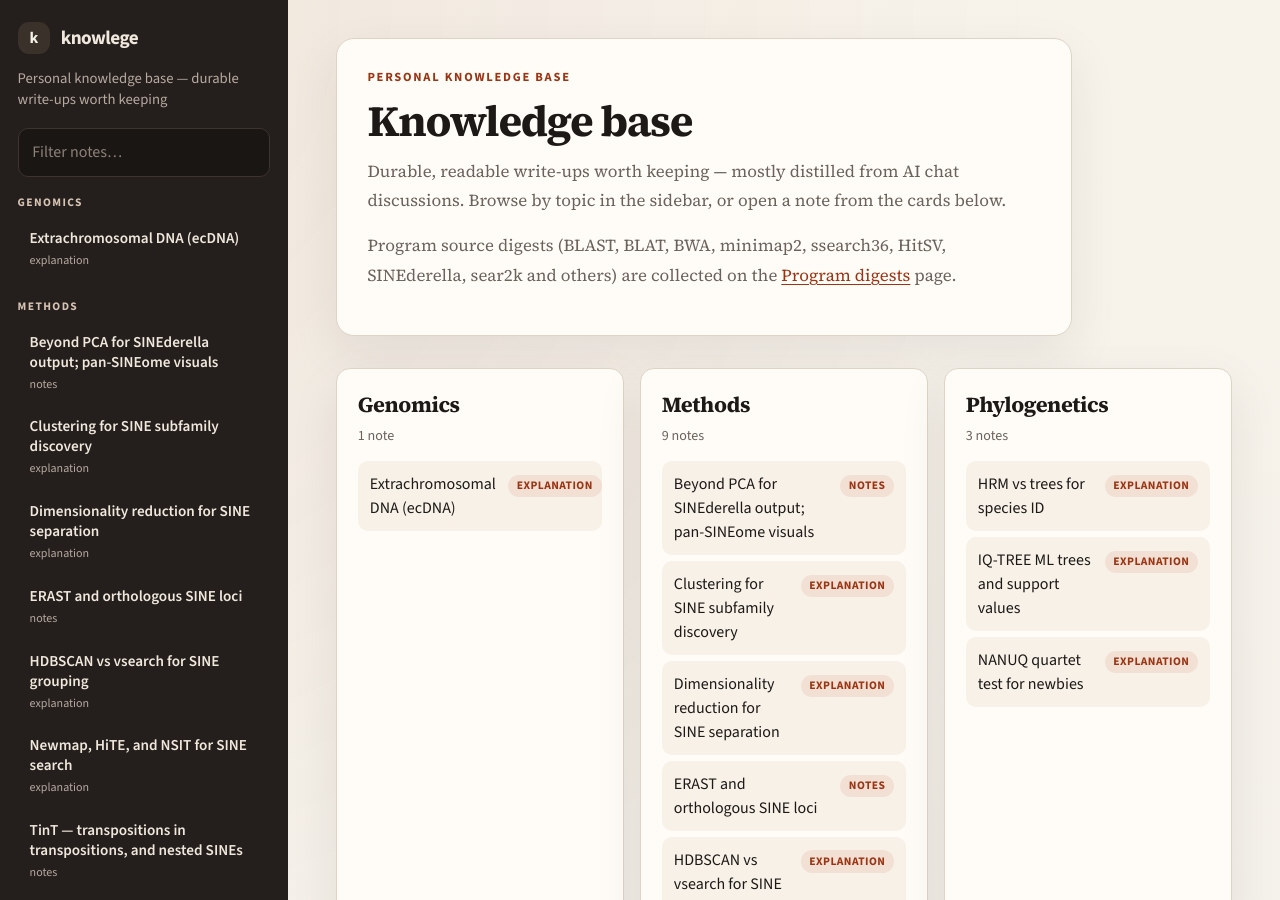
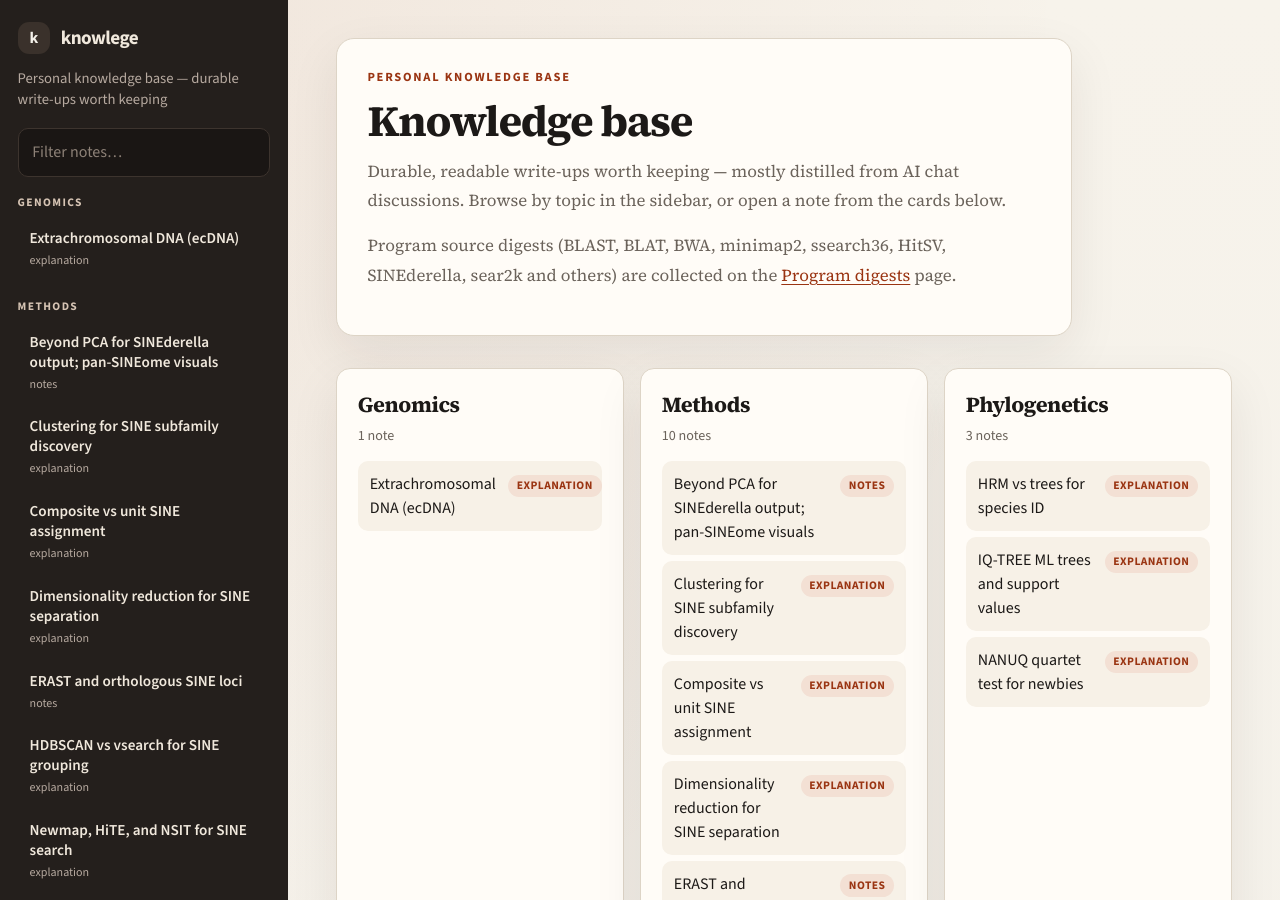
Before and after one commit to Toki-bio/knowlege, a Jekyll site: the page built from index.md, in a window 1280 px wide and 900 px high. Built offline with Jekyll 4.4.1, drawn with Linux system fonts in a browser that asks for light colours; part of the change alters nothing that is shown.

Commit message:
Composite vs unit SINE assignment: tool survey, toy and rsi measurements, declared-composite rule; sinederella skill change log
Co-Authored-By: Claude Opus 5.5 (1M context) <noreply@anthropic.com>

```diff
--- /dev/null
+++ b/methods/composite-vs-unit-sine-assignment.md
@@ -0,0 +1,101 @@
+---
+title: Composite vs unit SINE assignment
+type: explanation
+---
+
+> Type: explanation (measured results marked; one design choice marked as notes)
+
+# Composite vs unit: assigning a SINE copy when the bank has both a dimer and its monomers
+
+## The problem
+
+A consensus bank can hold a composite element (a dimer, or unit + linker + unit, such as Alu vs FLAM/FRAM, B1 vs
+PB1/B1-dID, or the rsi bat composites r1_r3_P1 = r1 + 39 bp + r3) next to its units. A genomic copy can then be:
+
+- a **single unit** (free monomer),
+- a **full composite**,
+- a **truncated composite** (often 5'-truncated, so it looks like the downstream unit, maybe with a bit of linker).
+
+For a single-unit copy, a local aligner (ssearch36, BLAST, cross_match) aligns the **same bases at the same identity**
+to the unit and to the unit's half of the composite. The scores are equal in principle, so "best score wins" cannot
+decide.
+
+## What existing tools do (survey, 2026-10-16)
+
+No published tool decides unit vs full composite vs truncated composite per genomic copy. Each one keeps the
+best-scoring consensus, and joins fragments only within one name or a declared name pair. Report:
+`Raks_COI/reports/Composite SINE annotation tools.md`.
+
+| tool | relevant logic | borrowable |
+|---|---|---|
+| RepeatMasker (Perl, OSL-2.1) | Alu vs FLAM/FRAM settled by **refinement**: a re-alignment counts only if it covers the copy to within 10 bp, so a full Alu is never renamed FLAM. Only truncated-composite rule found anywhere: `ID_B1` hit ending before consensus position 90 is renamed `ID`. Fragment joining needs the same or substring-related names. | idea (reimplement, copyleft) |
+| LTR_retriever `solo_finder.pl` (Perl, GPL-3) | keeps the full LTR-int-LTR consensus **plus a table of where each LTR sits in it**; a hit is a solo LTR when it stays inside the LTR interval (covers >= 0.8 of it, spans <= 1.2x) and no internal region is near | yes: the coordinate rule |
+| dfamscan.pl | drops a lower hit when >= 75 % of it lies inside a higher one; no composite logic | no |
+| RepeatCraft, OneCodeToFindThemAll, REPET long join, REANNOTATE, TEnest | fragment joining by name / name dictionary (LTR + int); no unit-vs-composite decision | partly (name dictionary = declared composition) |
+| MCHelper | flags a consensus "chimeric" when a terminal direct repeat is > 35 % of it; would flag real dimers | as a check only |
+| AnnoSINE_v2, SINE_Scan, SINEBase | no composite assignment; SINEBase describes families as modules (head, body, tail) for one query at a time | no |
+
+Field practice in SINE papers: count a copy as composite only at >= 90 % coverage of the composite consensus
+(Kosushkin et al. 2024, Urop; Ray et al. 2015, Ves), and accept a free monomer as independent only with its own TSD.
+
+## What happens in a ssearch36 voting pipeline (SINEderella, measured)
+
+SINEderella step 2 votes 10 times with `ssearch36 -z 11` (shuffle statistics). Measured on a toy (two families, unit A
+120 bp, unit B 150 bp, dimer AB = A + 25 bp + B; 40 copies per class, 5-15 % diverged; 2 Mb genome):
+
+- **The tie is noisy, not exact.** `-z 11` estimates statistics per consensus, so the same alignment (87.65 % over
+  162 bp) scored 149-159 bits against the unit and 137-150 against the dimer, varying by cycle.
+- **Result on main (296fa33):** dimers were always called dimers, but single units flipped run to run: one family's
+  A units were 99/100 firm in one run and 0/40 in the next; the B units, identical to the dimer's B half, were never
+  firm (no_unanimous). Nothing was mislabelled; copies were lost.
+- **Truncated dimers often lose their head in step 1**, before any assignment: the dimer's hit is shorter than
+  0.8 x the dimer length, so sear drops it, and the locus is only the B part.
+
+## Fix that worked: declared composition + coordinate rule
+
+1. A table declares each composite and the **intervals of its units on the composite** (`r1_r3_P1  r1_9seqs:6-161,
+   r3_58seqs:201-401`). Intervals come from the composite's build layout (flankscan peaks.tsv), placed in order
+   by aligning the declared unit parts (`tools/place_modules.py`).
+2. In each voting cycle, only for a declared unit u and its composite c within 15 % in bitscore: the copy's alignment
+   to c decides. If it reaches >= 10 bp beyond every interval of u into another module or the linker (on a side where
+   c has > 30 bp of other sequence), it is c. Otherwise it is c only if > 2 identity points higher, else u.
+3. No table: behaviour identical to before.
+
+Toy result: 316/320 correct in each of two replicates, 0 units called dimer, 0 dimers called unit.
+
+## Two things that failed (keep them out)
+
+- **"Explains more of the copy" without module coordinates** moved 643 single r6 copies to the composite r5_r6_P26:
+  P26's built-in copy of r6 has a ~15 bp longer 3' tail, so a tail difference looked like composite evidence.
+- **Detecting unit-inside-composite pairs from the bank automatically** paired related length versions and
+  composites too (r9 inside r7, P2 inside P1) and moved 448 firm copies between ordinary subfamilies. Units that
+  share a head (tRNA-derived SINEs) also align into the wrong module: r8 onto P18's r10 head, r5 onto P26's r6 part.
+  Composition must be **declared**, and intervals placed **in declared order**.
+
+## rsi (Rhinolophus sinicus) finding
+
+Bank of 21 (10 peel units r1-r10, 4 MEG, 7 composites), 67,119 copies, step 2 only, same step-1 copies
+(therioserver `/home/toki/rhin/rsi_tiebreak_20261016/`). Noise baseline (main vs main): 683 firm <-> not firm, 0 firm
+moves. Declared composites with explicit intervals (branch `coverage-tiebreak` d7c09b9): 0 firm moves between ordinary
+units/subfamilies; 421 composite-related firm moves.
+
+- **r1_r3_P1 (14,500 copies) is not absorbing single r3 or r1.** With correct intervals, P1 changes by +1, r3 by +13,
+  r1 by +3. The P1 copies carry the r1 + linker + r3 junction; the earlier suspicion of absorption was wrong for P1.
+- **r6 -> r5_r6_P26 (354 firm copies):** 238 of them align >= 10 bp (median 33) into P26's linker / r5 part upstream
+  of r6, so they look like 5'-truncated P26 copies that main called r6 (r6's bitscore was ~10 % higher because the
+  extra part aligns at lower identity). Needs judgement on the alignment.
+- **r10 vs r10_r8_P18:** P18's second element is not r8 (r8 aligns only to P18's shared tRNA head, positions 2-133);
+  P18 = r10 + 276 bp of other sequence. r10's real 3' tail runs ~21 bp past the r10 consensus (stage 8 EXT3: r10 +21),
+  and P18 contains that tail after its r10 part, so plain r10 copies "reach" into P18: 264 copies vote P18 10/10 and
+  fail P18's bitscore threshold. A short unit consensus makes its own tail look like composite evidence: the declared
+  interval must include the unit's real tail (here r10:6-171).
+- Module placement: whole units that share a head align to the wrong module (r8 onto r10's head in P18, r5 onto r6's
+  part in P26, one r5 in the homodimer P48, overlapping r1/r3 in P2). Placing the declared unit parts from flankscan's
+  layout (peaks.tsv: upstream unit end, linker length, downstream start) in order fixes P1, P2, P26, P34, P48.
+
+Review alignments (ViewAlign): Tal `rsi_composites_test/` (r6 vs P26, r5 vs P48, r10 vs P18, r3 vs P1).
+
+## Notes (not established)
+
+- glsearch36 (global in the consensus) would penalise the unaligned part of a composite directly; untested.
+- A free monomer could additionally require its own TSD, as in the field practice; not implemented.
```
Also changed, not shown: .claude/skills/sinederella/SKILL.md.
